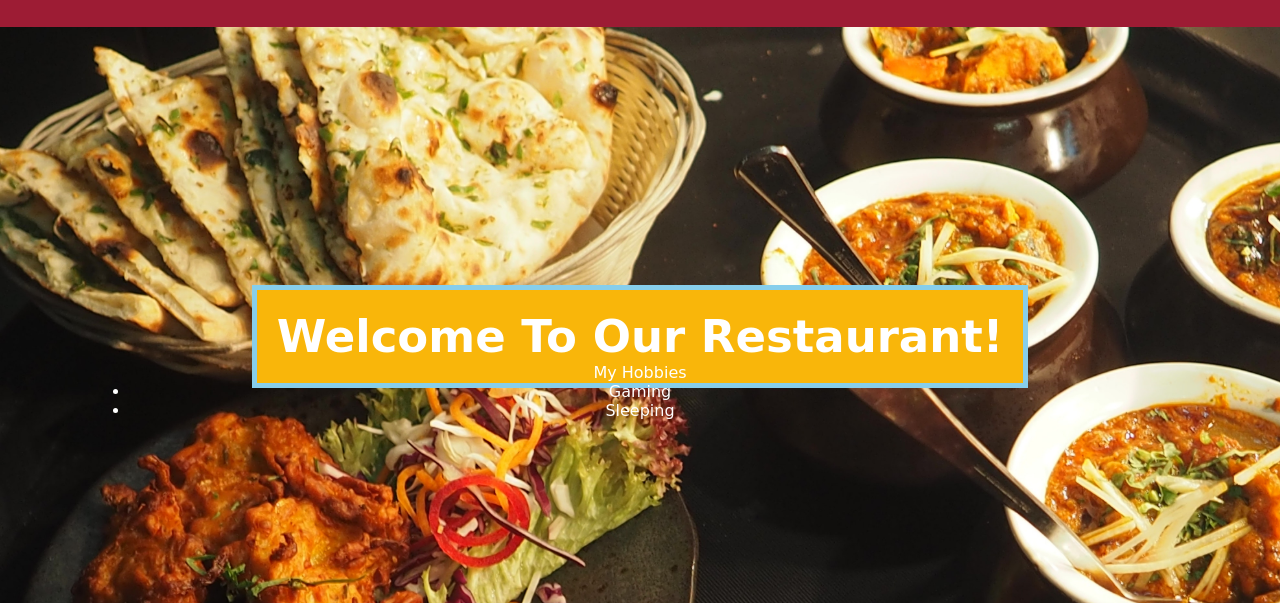
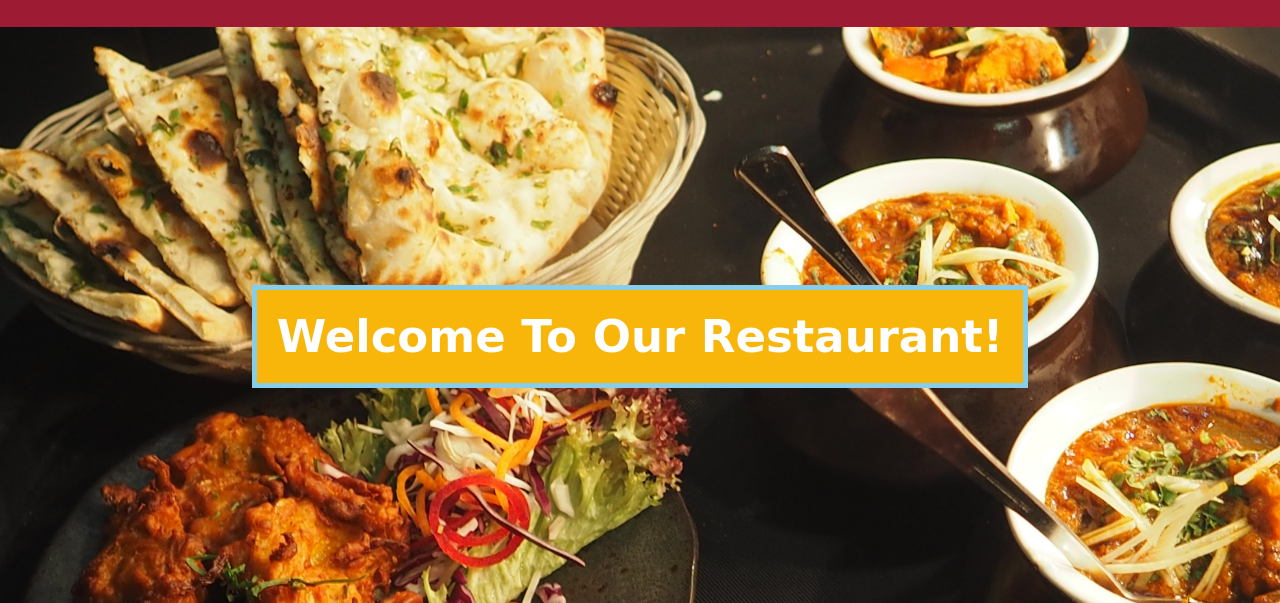
Before and after one commit to AyumRestaurant/AyumRestaurant.github.io, a plain HTML site: page index.html in a window 1280 px wide. Shown: the part 197-800 px from the top of the page. Drawn offline with Linux system fonts and the light colour scheme.

Commit message:
Initial commit

```diff
--- a/index.html
+++ b/index.html
@@ -34,11 +34,6 @@
 		<div class="banner">
 			<div class="h1">
 			<h1><strong class="h1">Welcome To Our Restaurant!</strong></h1>
-			<ul>
-				<p>My Hobbies</p>
-				<li>Gaming</li>
-				<li>Sleeping</li>
-			</ul>
 			</div>
 		</div>
 	</div>
```
